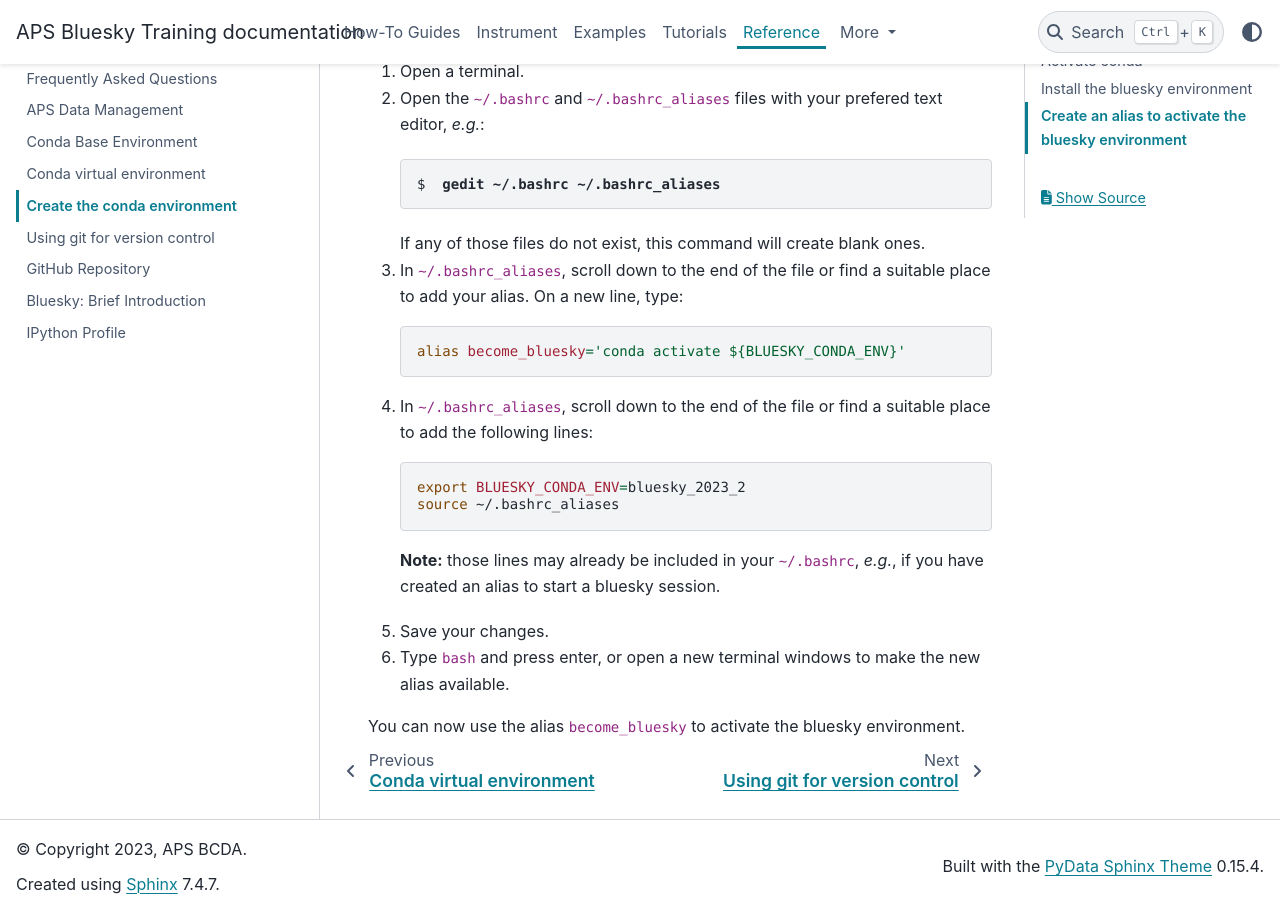
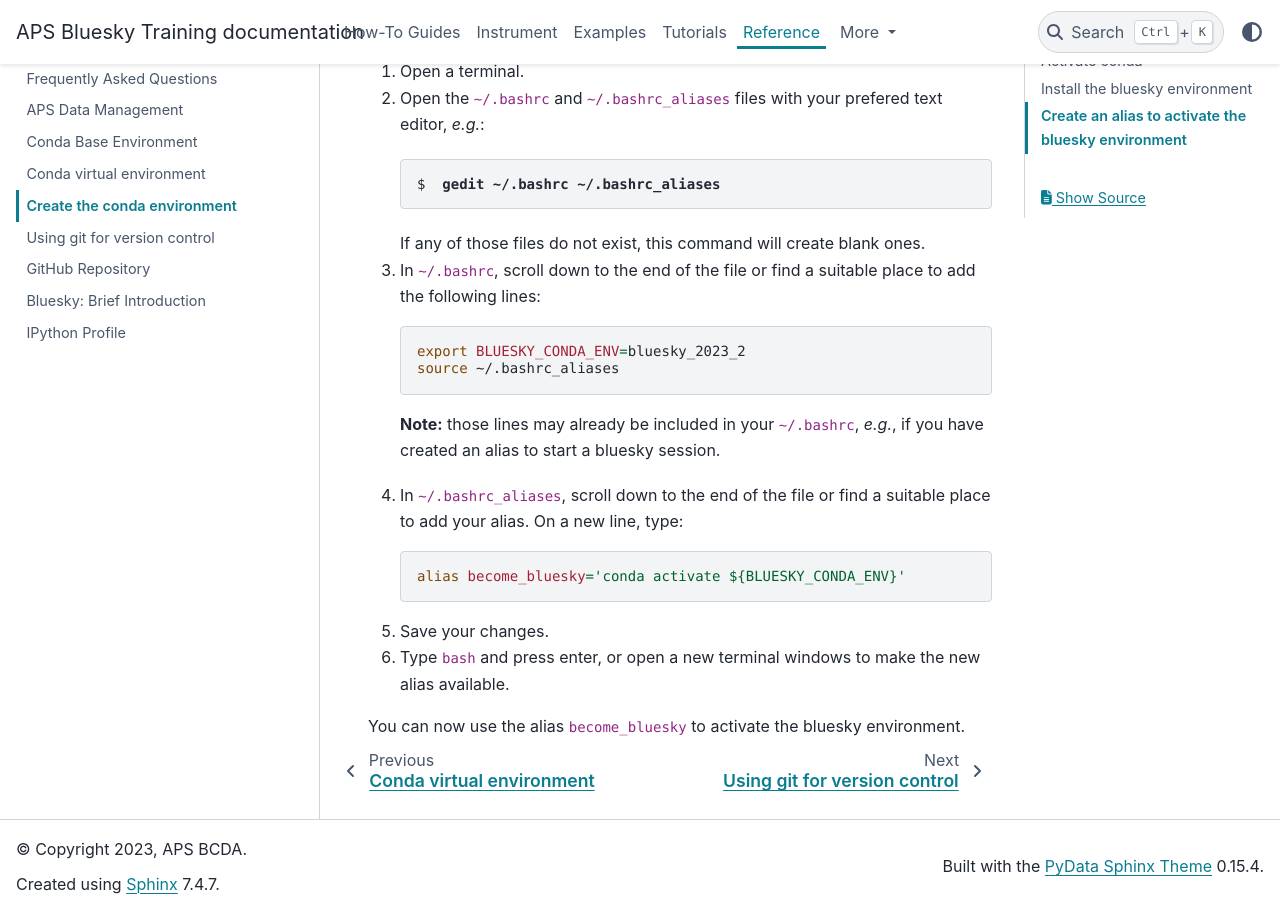
Before and after one commit to BCDA-APS/bluesky_training, a Sphinx documentation site: the page built from docs/source/reference/_create_conda_env.md, in a window 1280 px wide and 900 px high, scrolled down 1925 px. Built offline with Sphinx 7.4.7 and the PyData theme 0.15.4, drawn with Linux system fonts in a browser that asks for light colours; some of the changed lines change nothing that is shown.

Commit message:
DOC swap the order here and edit correct file

````diff
--- a/docs/source/reference/_create_conda_env.md
+++ b/docs/source/reference/_create_conda_env.md
@@ -90,15 +90,7 @@ Here's a simple step-by-step guide:
    <pre>$ <b> gedit ~/.bashrc ~/.bashrc_aliases </b></pre>
    If any of those files do not exist, this command will create blank ones.
    </li>
-   <li>In <code>~/.bashrc_aliases</code>, scroll down to the end of the file or find a suitable place to add your alias.
-   On a new line, type:
-
-```bash
-alias become_bluesky='conda activate ${BLUESKY_CONDA_ENV}'
-```
-
-   </li>
-   <li> In <code>~/.bashrc_aliases</code>, scroll down to the end of the file or find a suitable place to add the following lines:
+   <li> In <code>~/.bashrc</code>, scroll down to the end of the file or find a suitable place to add the following lines:
 
 ```bash
 export BLUESKY_CONDA_ENV=bluesky_2023_2
@@ -108,6 +100,14 @@ source ~/.bashrc_aliases
    <b>Note:</b> those lines may already be included in your <code>~/.bashrc</code>,
    <i>e.g.</i>, if you have created an alias to start a bluesky session.
    </li>
+   <li>In <code>~/.bashrc_aliases</code>, scroll down to the end of the file or find a suitable place to add your alias.
+   On a new line, type:
+
+```bash
+alias become_bluesky='conda activate ${BLUESKY_CONDA_ENV}'
+```
+
+   </li>
    <li>Save your changes.</li>
    <li>Type <code>bash</code> and press enter, or open a new terminal windows to make the new alias available.</li>
 
````
